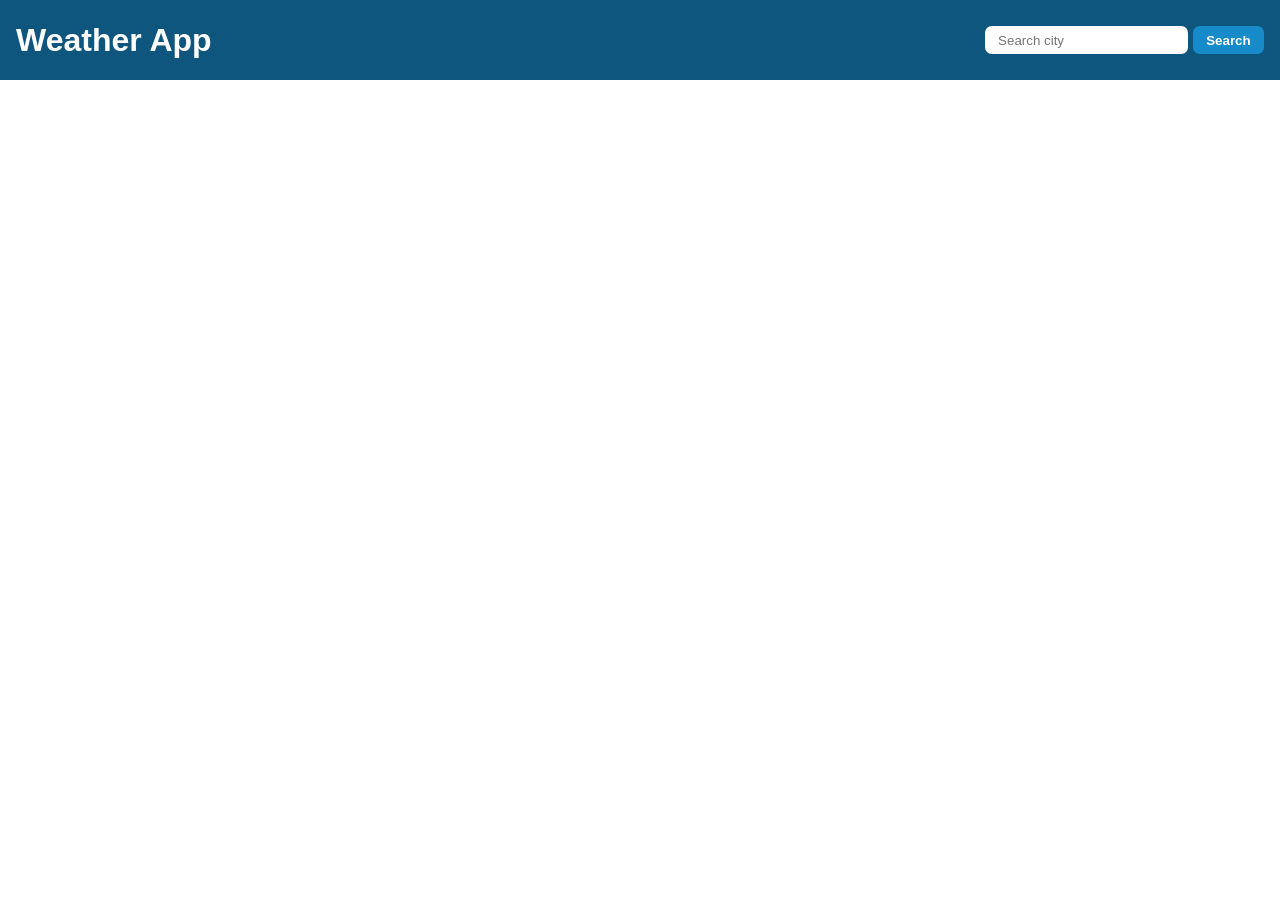
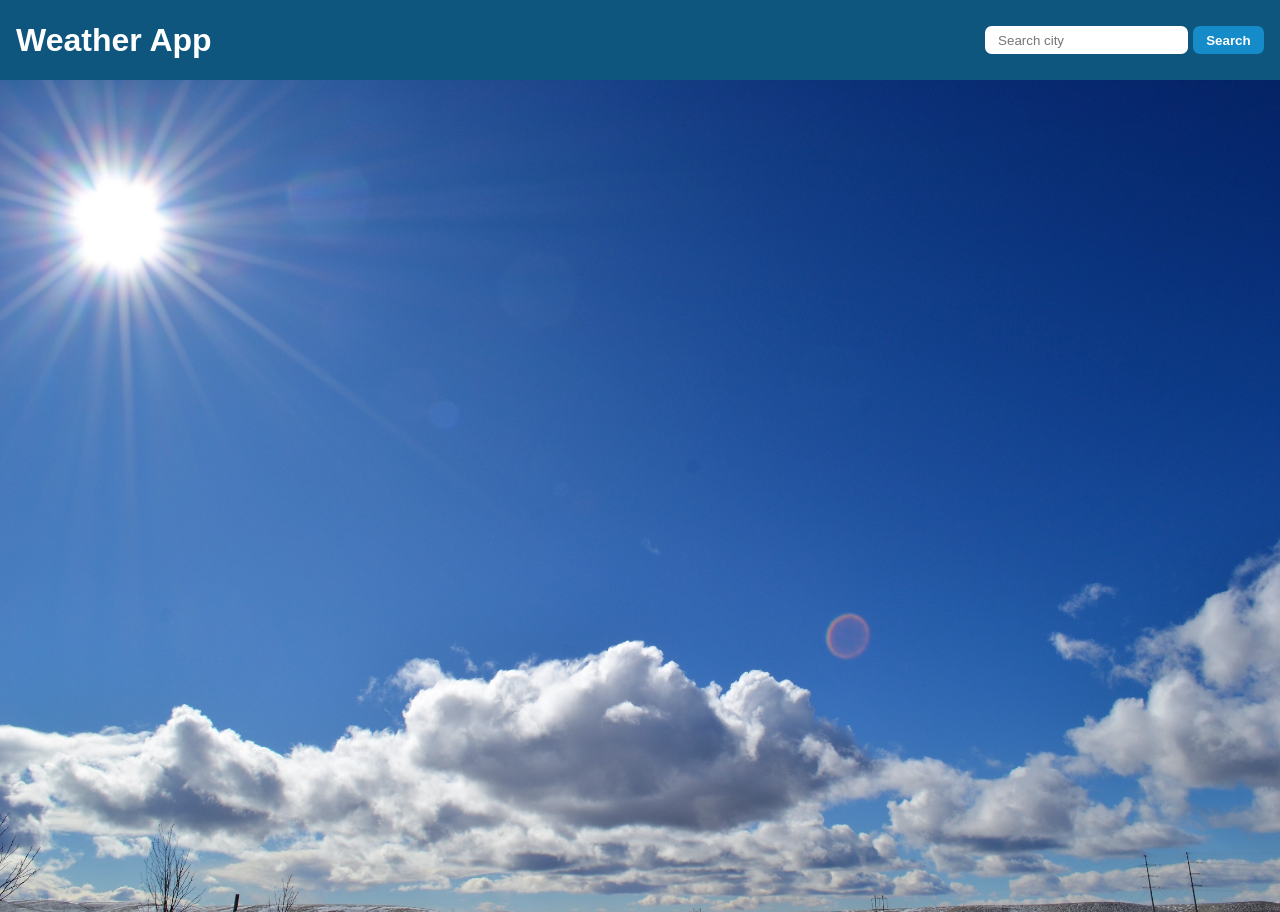
Before and after one commit to ericseparovic/Algorithm-Data-Structure, a plain HTML site: page Frontend/1-WeatherApp/index.html in a window 1280 px wide. Before the commit the page ends 800 px from the top, so only its background shows below. Drawn offline with Linux system fonts and the light colour scheme.

Commit message:
Challenge 1

```diff
--- a/Frontend/1-WeatherApp/css/style.css
+++ b/Frontend/1-WeatherApp/css/style.css
@@ -3,8 +3,6 @@
     margin: 0;
     font-family: sans-serif;
 }
-
-
 
 .header {
     display: flex;
@@ -50,14 +48,18 @@ height: auto;
 .main {
     display: flex;
     justify-content: center;
-    align-items: center;
-    margin-top: 2em;
+    padding-top: 2em;
+    background-image: url("../img/pexels-brett-sayles-912364.jpg");
+    background-repeat: no-repeat;
+    background-size: cover;
+    height: 100vh;
+    width: 100%;
 }
 
 .section__weather {
     background-color: #168BC9;
     height: 10em;
-    width: 10em;
+    width: 14em;
     padding: 1em;
     border-radius: 0.5em;
     color: white;
--- a/Frontend/1-WeatherApp/js/app.js
+++ b/Frontend/1-WeatherApp/js/app.js
@@ -32,7 +32,5 @@ function showWeather(data) {
   </section>
   `;
 
-  console.log(wind);
-
   container.innerHTML = html;
 }
```
Also changed, not shown: Frontend/1-WeatherApp/img/pexels-brett-sayles-912364.jpg (added).
